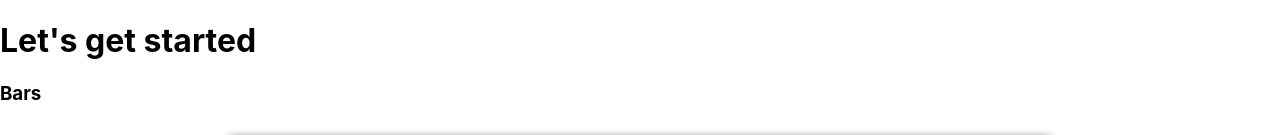
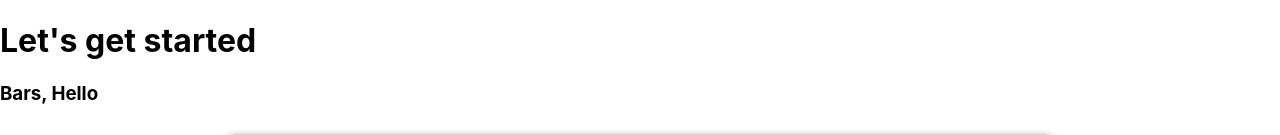
Before and after one commit to Asanova01/Expenses, a React (Create React App) app: page / in a window 1280 px wide. Shown: the top 135 px of the page. Built offline with nearby package versions, Linux system fonts and the light colour scheme.

Commit message:
Bars Hello

```diff
--- a/src/App.js
+++ b/src/App.js
@@ -31,7 +31,7 @@ function App() {
 	return (
 		<div>
 			<h1>Let's get started</h1>
-			<h3>Bars</h3>
+			<h3>Bars, Hello</h3>
 			<Expenses data={expenses} />
 		</div>
 	)
```
